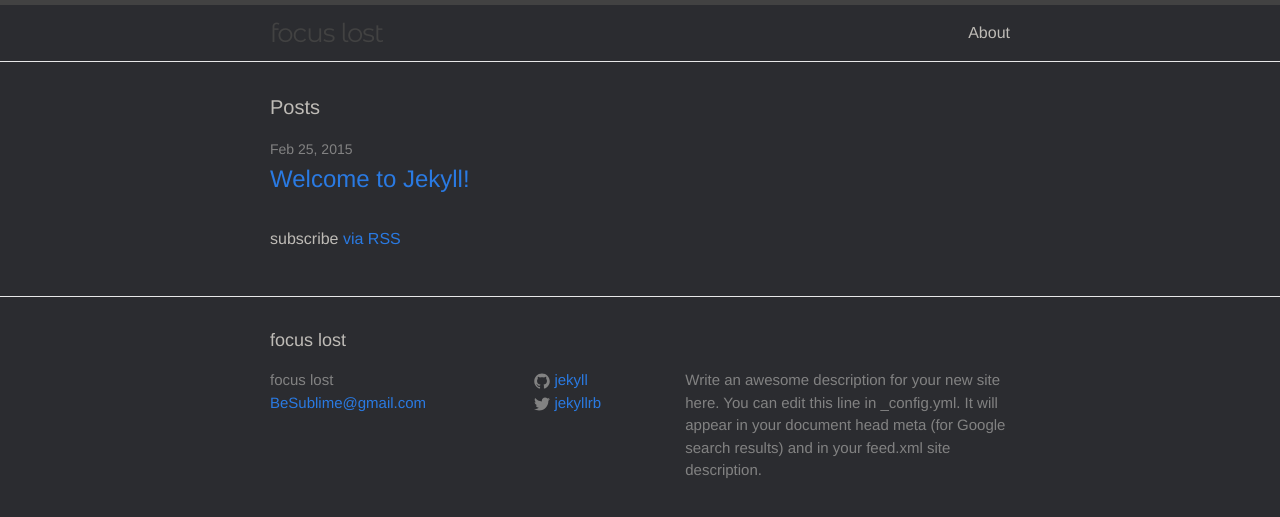
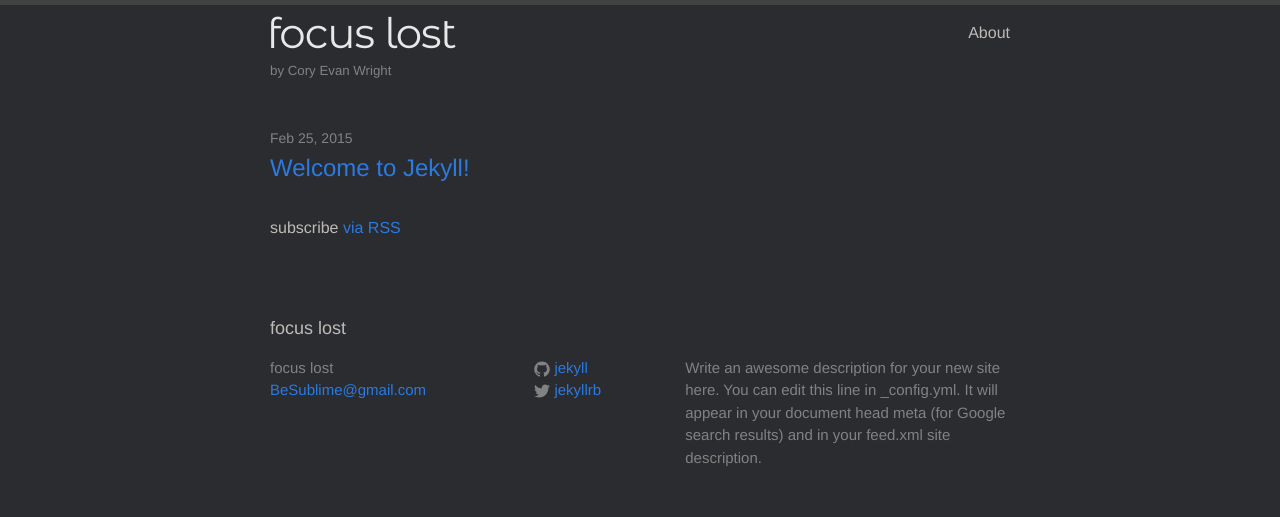
Before and after one commit to BeSublime/focuslost-jekyll, a Jekyll site: the page built from index.html, in a window 1280 px wide. Shown: the top 517 px of the page. Built offline with Jekyll 4.4.1, drawn with Linux system fonts in a browser that asks for light colours; some web fonts are replaced; comment, search, counter and statistics services are not loaded.

Commit message:
add extra site data, begin modifying layout and styles

```diff
--- a/_config.yml
+++ b/_config.yml
@@ -1,5 +1,7 @@
 # Site settings
 title: focus lost
+author: Cory Evan Wright
+author_url: http://coryevan.com
 email: BeSublime@gmail.com
 description: > # this means to ignore newlines until "baseurl:"
   Write an awesome description for your new site here. You can edit this
--- a/_includes/header.html
+++ b/_includes/header.html
@@ -2,7 +2,10 @@
 
   <div class="wrapper">
 
-    <a class="site-title" href="{{ site.baseurl }}/">{{ site.title }}</a>
+    <div class="meta">
+      <a class="site-title" href="{{ site.baseurl }}/">{{ site.title }}</a>
+      <h5 class="byline">by <a href="{{ site.author_url }}">{{ site.author }}</a></h5>
+    </div>
 
     <nav class="site-nav">
       <a href="#" class="menu-icon">
--- a/_sass/_layout.scss
+++ b/_sass/_layout.scss
@@ -3,26 +3,43 @@
  */
 .site-header {
     border-top: 5px solid $grey-color-dark;
-    border-bottom: 1px solid $grey-color-light;
+    //border-bottom: 1px solid $grey-color-light;
     min-height: 56px;
 
     // Positioning context for the mobile navigation icon
     position: relative;
 }
 
+.meta {
+    float: left;
+}
+
 .site-title {
     font-family: 'Montserrat Alternates', sans-serif;
     //font-family: 'Montserrat Subrayada', sans-serif;
     //font-family: 'Montserrat', sans-serif;
-    font-size: 26px;
+    font-size: 42px;
     line-height: 56px;
     letter-spacing: -1px;
     margin-bottom: 0;
-    float: left;
+    margin-left: -3px;
+    transition-duration: 300ms;
 
     &,
     &:visited {
-        color: $grey-color-dark;
+        color: $grey-color-light;
+    }
+
+    &:hover {
+        text-decoration: none;
+        text-shadow: 0 0 8px fade-out($grey-color-light, 0.5);
+    }
+}
+
+.byline {
+    &, & a, & a:hover {
+        color: $grey-color;
+        text-decoration: none;
     }
 }
 
@@ -95,7 +112,7 @@
  * Site footer
  */
 .site-footer {
-    border-top: 1px solid $grey-color-light;
+    //border-top: 1px solid $grey-color-light;
     padding: $spacing-unit 0;
 }
 
--- a/index.html
+++ b/index.html
@@ -4,7 +4,7 @@ layout: default
 
 <div class="home">
 
-  <h1 class="page-heading">Posts</h1>
+  <!--<h1 class="page-heading">Posts</h1>-->
 
   <ul class="post-list">
     {% for post in site.posts %}
```
